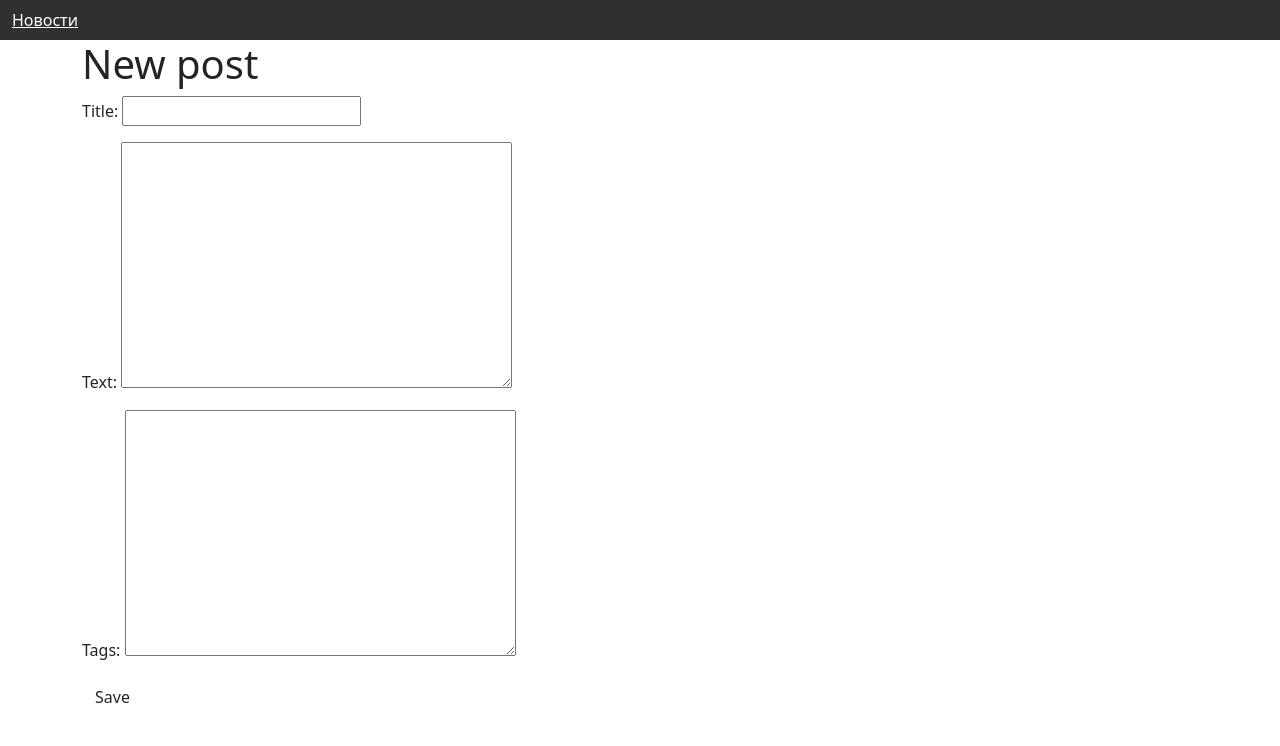
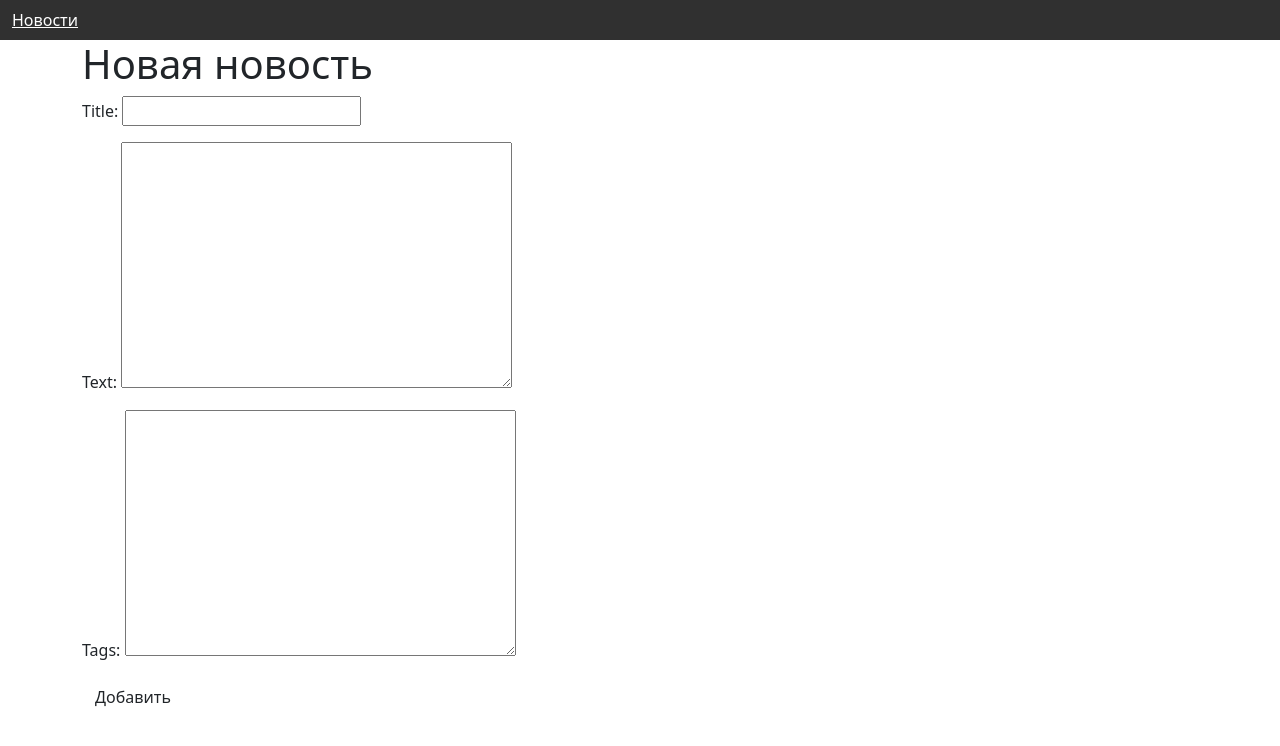
Before and after one commit to andrejmaznin/django_test, a Django app: page /add/ in a window 1280 px wide. Shown: the top 746 px of the page. Run offline with Django 3.2, Linux system fonts and the light colour scheme.

Commit message:
screenshots and slight changes

```diff
--- a/newsproj/templates/add_form.html
+++ b/newsproj/templates/add_form.html
@@ -1,9 +1,9 @@
 {% extends 'base.html' %}
 
 {% block content %}
-<h1>New post</h1>
+<h1>Новая новость</h1>
 <form method="POST" class="post-form">{% csrf_token %}
     {{ form.as_p }}
-    <button type="submit" class="save btn btn-default">Save</button>
+    <button type="submit" class="save btn btn-default">Добавить</button>
 </form>
 {% endblock %}
```
Also changed, not shown: add.jpg (added), db.sqlite3, list.jpg (added), single.jpg (added), stats.jpg (added).
